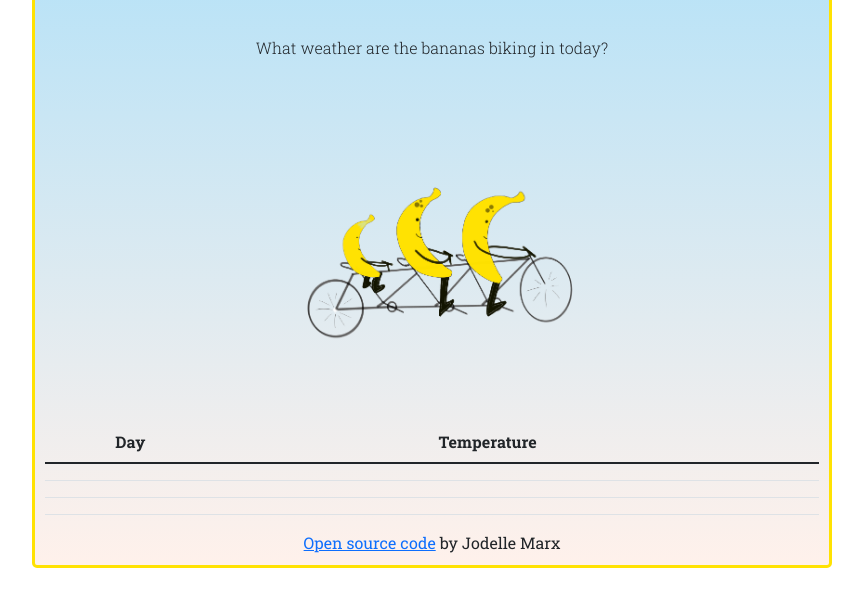
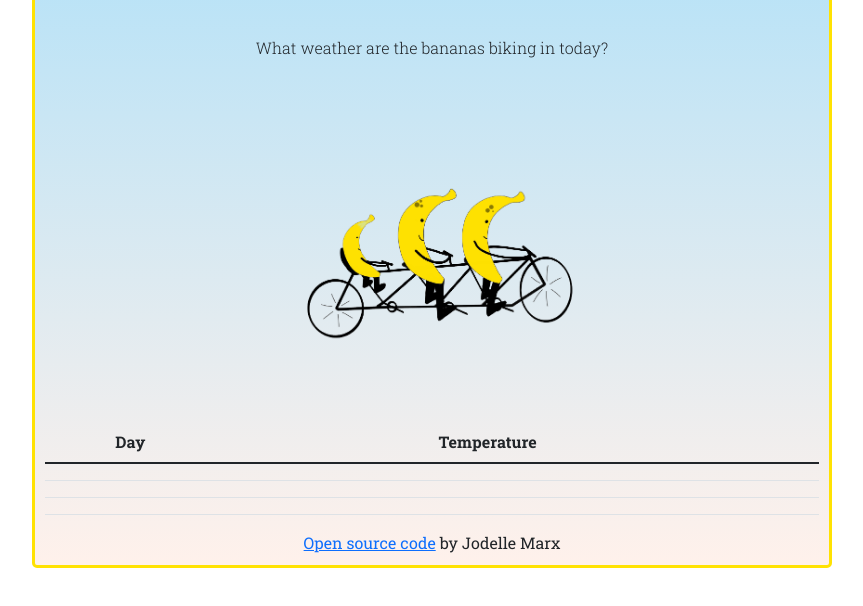
Before and after one commit to JodelleMarx/Bananas-For-Weather, a plain HTML site: page index.html in a window 1280 px wide. Shown: the part 168-774 px from the top of the page, without its empty margins (208-1071 px from the left). Drawn offline with nearby package versions, Linux system fonts and the light colour scheme.

Commit message:
Updated banana image w/ higher quality drawing

```diff
--- a/index.html
+++ b/index.html
@@ -55,7 +55,7 @@
 
    <div class="imageStack" id="image-stack">
      <img class="icon" id="icon" src=""/>
-     <img class="activityImage" id="activity-image" src="src/images/bananas-on-bikes-removebg-preview.png" class="bananas-on-bikes-image" />
+     <img class="activityImage" id="activity-image" src="src/images/bananas-biking-removebg-preview.png" class="bananas-on-bikes-image" />
    </div>
 
     <br />
```
Also changed, not shown: src/Images/bananas-biking-removebg-preview.png (added).
